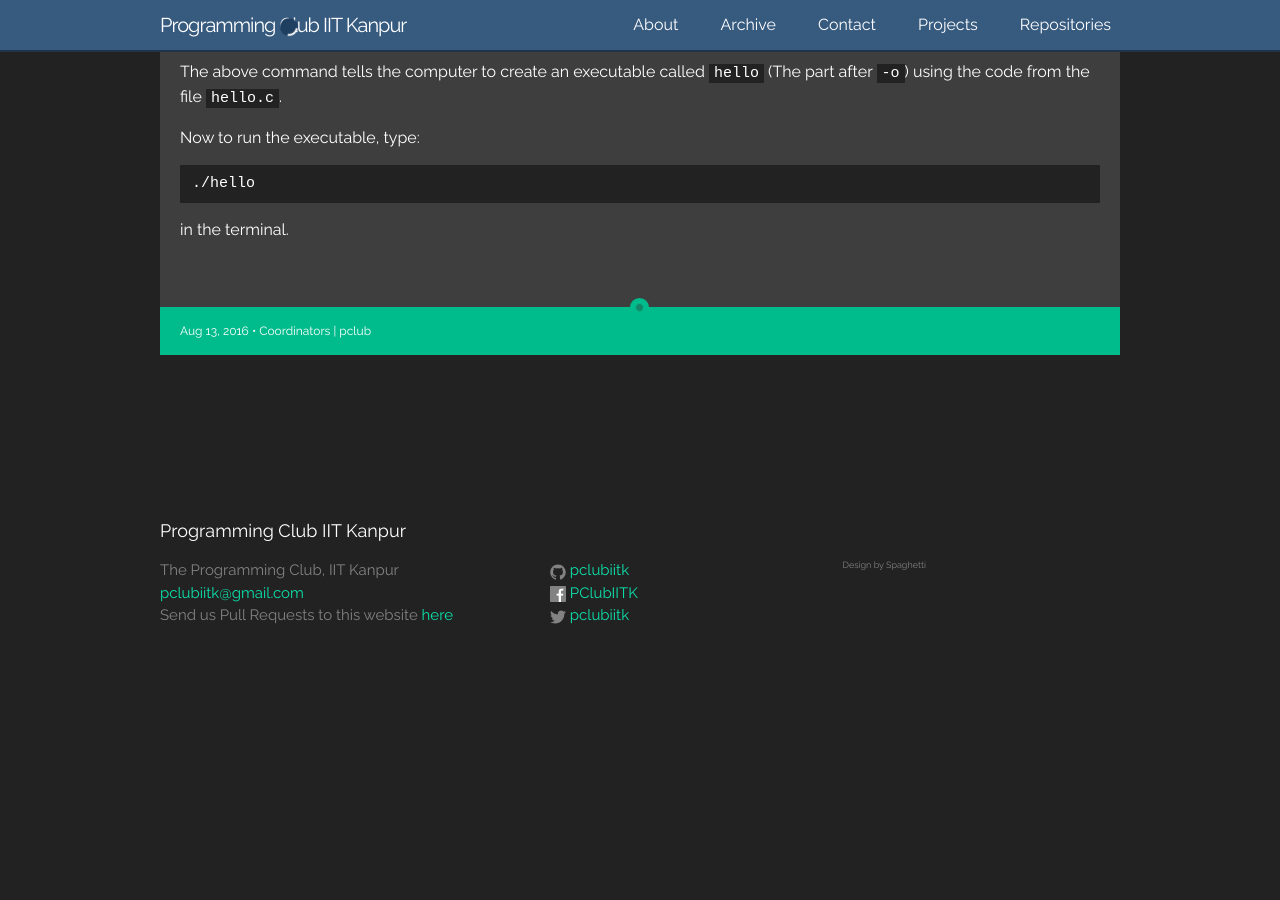
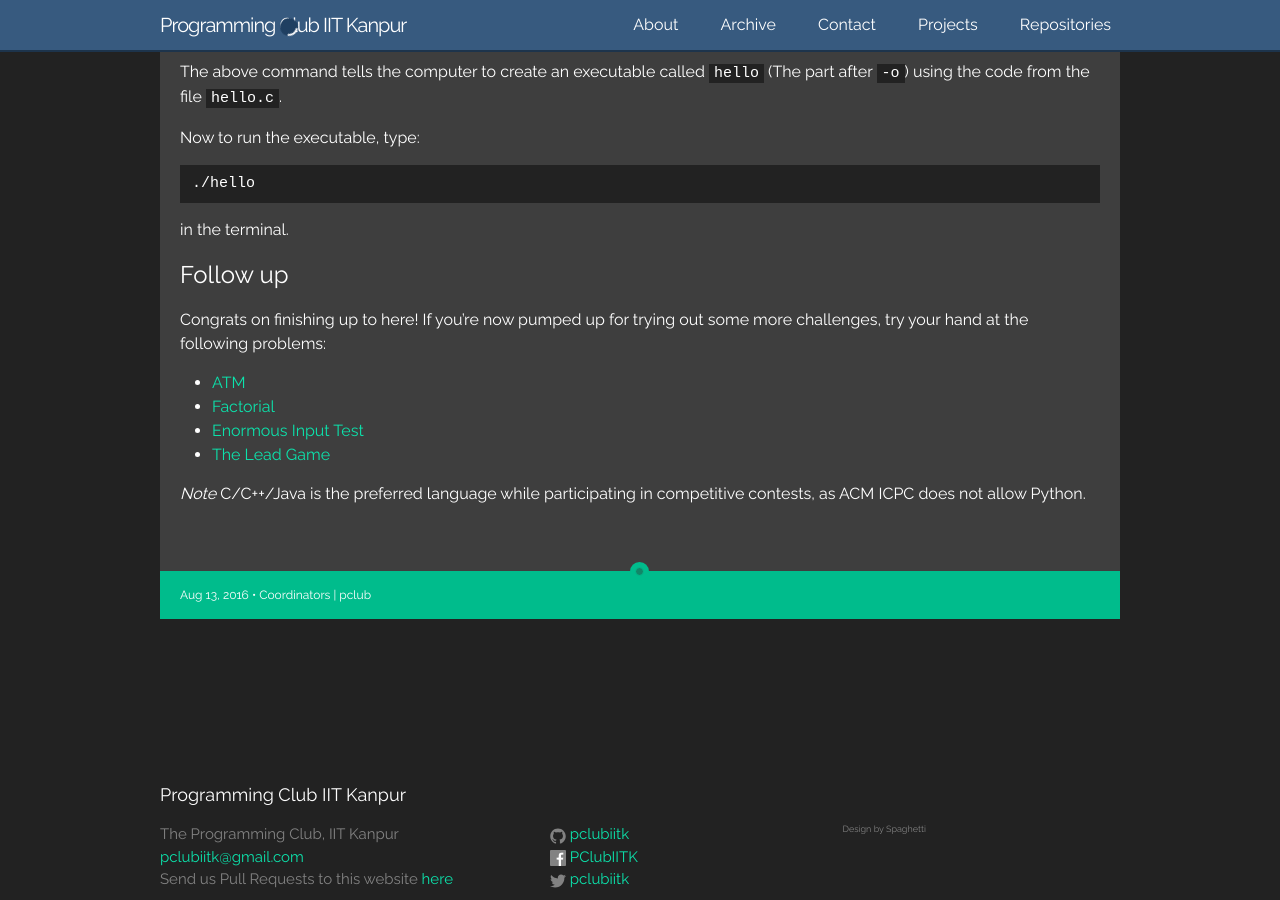
Before and after one commit to pclubiitk/pclub.in, a Jekyll site: the page built from _posts/2016-08-13-introworkshop16.md, in a window 1280 px wide and 900 px high, scrolled down 3835 px. Built offline with Jekyll 4.4.1, drawn with Linux system fonts in a browser that asks for light colours; nearby versions of some CDN libraries; comment, search, counter and statistics services are not loaded; a style sheet for code colours, icons or effects is not loaded; before the commit the page ends 4522 px from its top, so only the background shows below that.

Commit message:
Update introworkshop16 article

````diff
--- a/_posts/2016-08-13-introworkshop16.md
+++ b/_posts/2016-08-13-introworkshop16.md
@@ -184,3 +184,14 @@ Now to run the executable, type:
 ```
 
 in the terminal.
+
+# Follow up
+
+Congrats on finishing up to here! If you're now pumped up for trying out some more challenges, try your hand at the following problems:
+
+* [ATM](https://www.codechef.com/problems/HS08TEST)
+* [Factorial](https://www.codechef.com/problems/FCTRL)
+* [Enormous Input Test](https://www.codechef.com/problems/INTEST)
+* [The Lead Game](https://www.codechef.com/problems/TLG)
+
+*Note* C/C++/Java is the preferred language while participating in competitive contests, as ACM ICPC does not allow Python.
````
